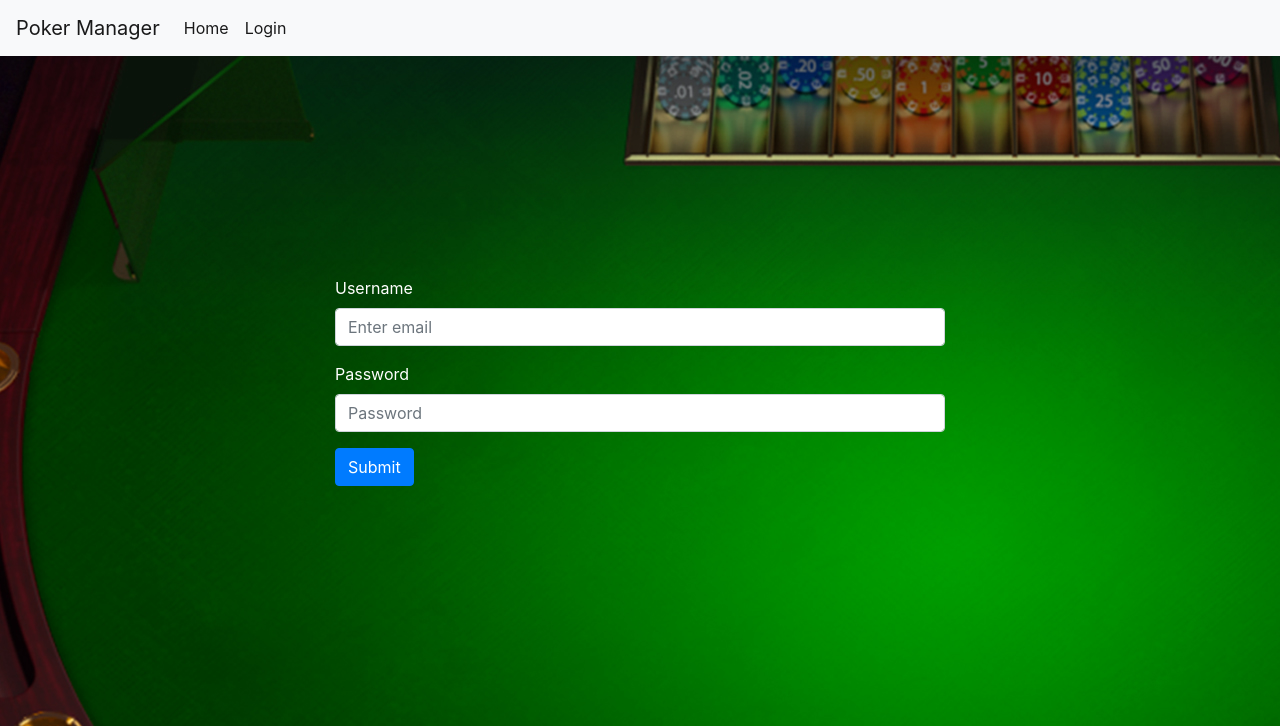
After one commit to JoshuaHaarer/Poker-Manager, a Node server app: page /login in a window 1280 px wide. The commit adds this page. Shown: the top 726 px of the page. Run offline with Node 20, Linux system fonts and the light colour scheme; some libraries are stand-ins or nearby versions.

Commit message:
added login page, adjusted html routes, fixed user-input issues

```diff
--- a/views/frontPage.html
+++ b/views/frontPage.html
@@ -21,7 +21,7 @@
         </svg>
     </div>
     <div id = "buttons">
-    <a class="push_button red" href="/creategame">Login</a>
+    <a class="push_button red" href="/login">Login</a>
     <a class="push_button blue" href="/createprofile">New User</a>
 
     </div>
--- /dev/null
+++ b/views/login.html
@@ -0,0 +1,82 @@
+<!doctype html>
+<html lang="en">
+
+<head>
+    <!-- Required meta tags -->
+    <meta charset="utf-8">
+    <meta name="viewport" content="width=device-width, initial-scale=1, shrink-to-fit=no">
+
+    <!-- Bootstrap CSS -->
+    <link rel="stylesheet" href="https://stackpath.bootstrapcdn.com/bootstrap/4.1.0/css/bootstrap.min.css" integrity="sha384-9gVQ4dYFwwWSjIDZnLEWnxCjeSWFphJiwGPXr1jddIhOegiu1FwO5qRGvFXOdJZ4"
+        crossorigin="anonymous">
+
+    <title>Login</title>
+
+    <nav class="navbar navbar-expand-lg navbar-light bg-light" style="margin-bottom: 20px;" style="width:100%;">
+        <a class="navbar-brand" href="#">Poker Manager</a>
+        <button class="navbar-toggler" type="button" data-toggle="collapse" data-target="#navbarTogglerDemo02" aria-controls="navbarTogglerDemo02"
+            aria-expanded="false" aria-label="Toggle navigation">
+            <span class="navbar-toggler-icon"></span>
+        </button>
+
+        <div class="collapse navbar-collapse" id="navbarTogglerDemo02">
+            <ul class="navbar-nav mr-auto mt-2 mt-lg-0">
+                <li class="nav-item active">
+                    <a class="nav-link" href="/">Home
+                        <span class="sr-only">(current)</span>
+                    </a>
+                </li>
+                <li class="nav-item active profile">
+                    <a class="nav-link" href="">Login
+                        <span class="sr-only">(current)</span>
+                    </a>
+                </li>
+
+            </ul>
+
+        </div>
+    </nav>
+</head>
+<div class="container">
+    <div class="row">
+        <div class="col-12" style="height:200px;">
+
+        </div>
+    </div>
+</div>
+
+
+
+
+<body background="images/blackjack-classic-background.jpg">
+    <div class="container" style="width:50%; ">
+        <form>
+            <div class="form-group">
+                <label for="exampleInputEmail1" style="color:white;">Username</label>
+                <input type="username" class="form-control" id="exampleInputEmail1" aria-describedby="emailHelp" placeholder="Enter email">
+
+            </div>
+            <div class="form-group">
+                <label for="exampleInputPassword1" style="color:white;">Password</label>
+                <input type="password" class="form-control" id="exampleInputPassword1" placeholder="Password">
+            </div>
+
+            <button type="submit" class="btn btn-primary">Submit</button>
+        </form>
+    </div>
+
+
+
+
+
+    <!-- Optional JavaScript -->
+    <!-- jQuery first, then Popper.js, then Bootstrap JS -->
+    <script src="https://code.jquery.com/jquery-3.3.1.slim.min.js" integrity="sha384-q8i/X+965DzO0rT7abK41JStQIAqVgRVzpbzo5smXKp4YfRvH+8abtTE1Pi6jizo"
+        crossorigin="anonymous"></script>
+    <script src="https://cdnjs.cloudflare.com/ajax/libs/popper.js/1.14.0/umd/popper.min.js" integrity="sha384-cs/chFZiN24E4KMATLdqdvsezGxaGsi4hLGOzlXwp5UZB1LY//20VyM2taTB4QvJ"
+        crossorigin="anonymous"></script>
+    <script src="https://stackpath.bootstrapcdn.com/bootstrap/4.1.0/js/bootstrap.min.js" integrity="sha384-uefMccjFJAIv6A+rW+L4AHf99KvxDjWSu1z9VI8SKNVmz4sk7buKt/6v9KI65qnm"
+        crossorigin="anonymous"></script>
+</body>
+
+</html>
--- a/views/profile.html
+++ b/views/profile.html
@@ -28,7 +28,7 @@
       <div class="collapse navbar-collapse" id="navbarTogglerDemo02">
         <ul class="navbar-nav mr-auto mt-2 mt-lg-0">
           <li class="nav-item active">
-            <a class="nav-link" href="#">Home
+            <a class="nav-link" href="/">Home
               <span class="sr-only">(current)</span>
             </a>
           </li>
```
Also changed, not shown: controllers/htmlRoutes.js (+10 -6 lines), models/profile.js (+4 -5 lines), views/user-input.html (+15 -12 lines), public/images/blackjack-classic-background.jpg (added).
